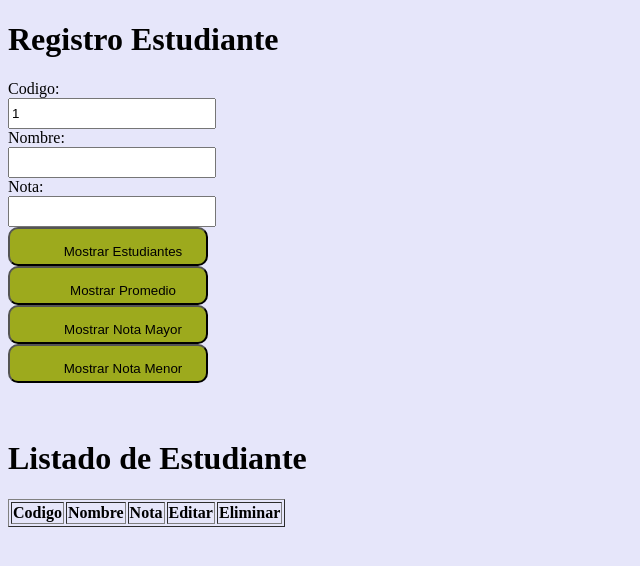
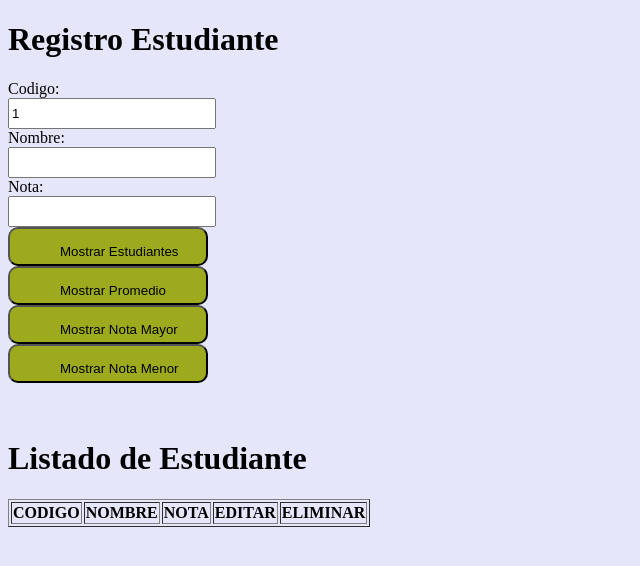
Before and after one commit to Arielperalta75/Jquery, a plain HTML site: page index.html in a window 1280 px wide. Shown: the whole page, without its empty margins (0-640 px from the left). Drawn offline with Linux system fonts and the light colour scheme.

Commit message:
modificado de nuevo

```diff
--- a/css/style.css
+++ b/css/style.css
@@ -19,11 +19,12 @@ padding: 10px 0px 0px 20px;
 }
 
 
-#mipromedio, #notamayor, #notamenor, #registrarestudiantes {
+#mipromedio, #notamayor, #notamenor, #registrarestudiante {
     background: #9DAA1D;
     padding: 15px  20px 5px 50px;
     width: 200px;
     border-radius: 10px;
+   text-align:inherit;
 
 }
 #ingresonuevosestudiante{
--- a/index.html
+++ b/index.html
@@ -35,7 +35,7 @@
       </form>
       <div id="botones">
          <div id="registroestudiante"></div>
-            <button   id="registrarestudiantes">Mostrar Estudiantes</button>
+            <button   id="registrarestudiante">Mostrar Estudiantes</button>
          <div id="promedios"></div>
             <button  id="mipromedio">Mostrar Promedio</button>
          <div id="notasmayores"></div>
--- a/js/JavaScript.js
+++ b/js/JavaScript.js
@@ -19,11 +19,11 @@ function listarEstudiantes() {
 
   tabla += '<table border="1">';
   tabla += '<tr>';
-  tabla += '<th>Codigo</th>';
-  tabla += '<th>Nombre</th>';
-  tabla += '<th>Nota</th>';
-  tabla += '<th>Editar</th>';
-  tabla += '<th>Eliminar</th>';
+  tabla += '<th>CODIGO</th>';
+  tabla += '<th>NOMBRE</th>';
+  tabla += '<th>NOTA</th>';
+  tabla += '<th>EDITAR</th>';
+  tabla += '<th>ELIMINAR</th>';
   tabla += '</tr>';
 
   for (var i = 0; i < localStorage.length; i++) {
@@ -40,7 +40,6 @@ function listarEstudiantes() {
   }
   tabla += '</table>';
   $(parrafo1).html(tabla);
-
 }
 
 function eliminarEstudiante(codigo) {
@@ -58,7 +57,7 @@ $(document).ready(function() {
 
   $("#codigo").val(contador);
 
-  $("#registrarestudiantes").click(function() {
+  $("#registrarestudiante").click(function() {
     var codigo = $("#codigo").val();
     var nombre = $("#nombre").val();
     var nota = $("#nota").val();
@@ -77,9 +76,9 @@ $(document).ready(function() {
 
   });
 
- /* $("#boton2").click(function() {
-    restablecer(9);
-  });*/
+  //$("#boton2").click(function() {
+  //  restablecer(9);
+//  });
 
   function restablecer() {
     $("#codigo").val(contador);
@@ -106,10 +105,6 @@ $("#mipromedio").click(function() {
       alert("La nota promedio es: " + promedio);
 
     });
-
-
-//$("#ingresonuevosestudiantes").validate();
-
      $("#notamenor").click(function(){
  		if(localStorage.length===0){
  		return false;
@@ -122,10 +117,9 @@ $("#mipromedio").click(function() {
  				Nmin = parseInt(registro.nota);
  			}
  		}
- 		alert("La nota minima es: " + Nmin);
+ 		alert("La nota menor es: " + Nmin);
  	}
 	});
-
   $("#notamayor").click(function(){
 
  		if(localStorage.length===0){
```
Lines whose indentation alone changed are shown as unchanged.
